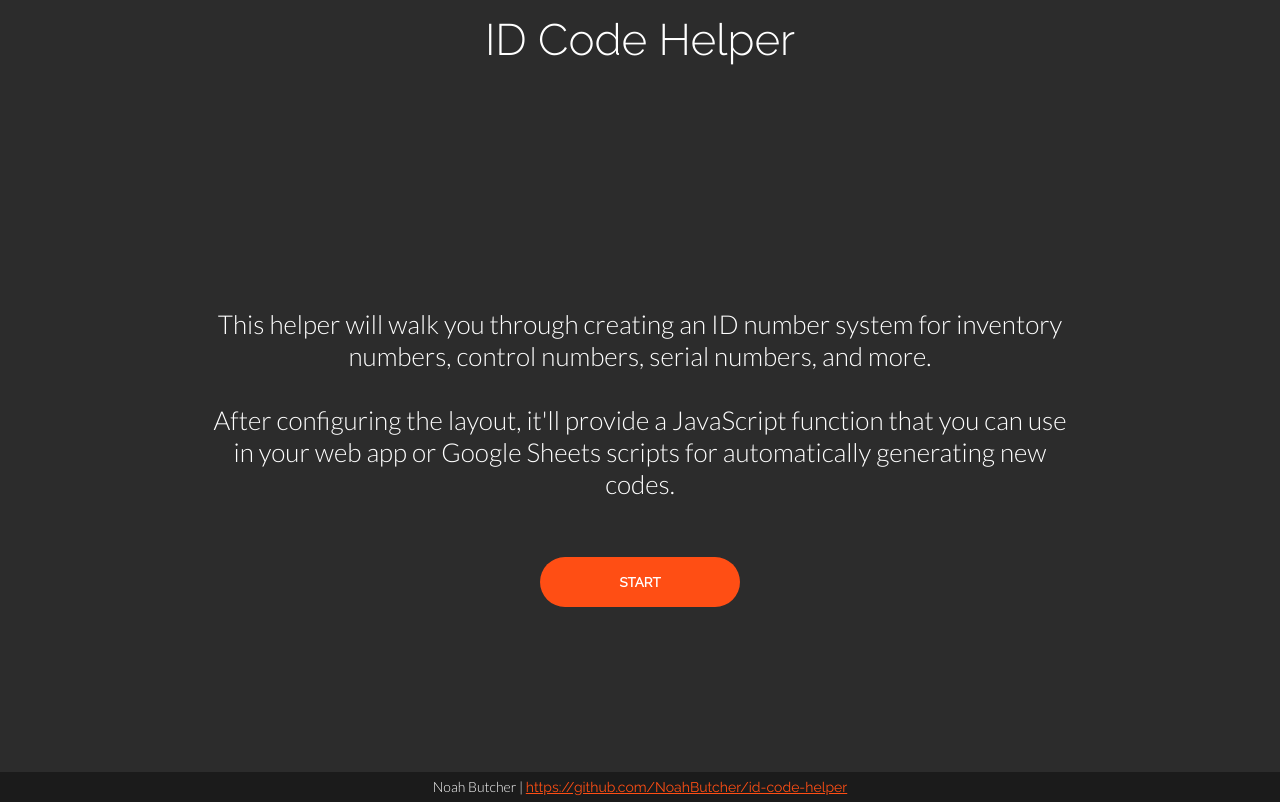
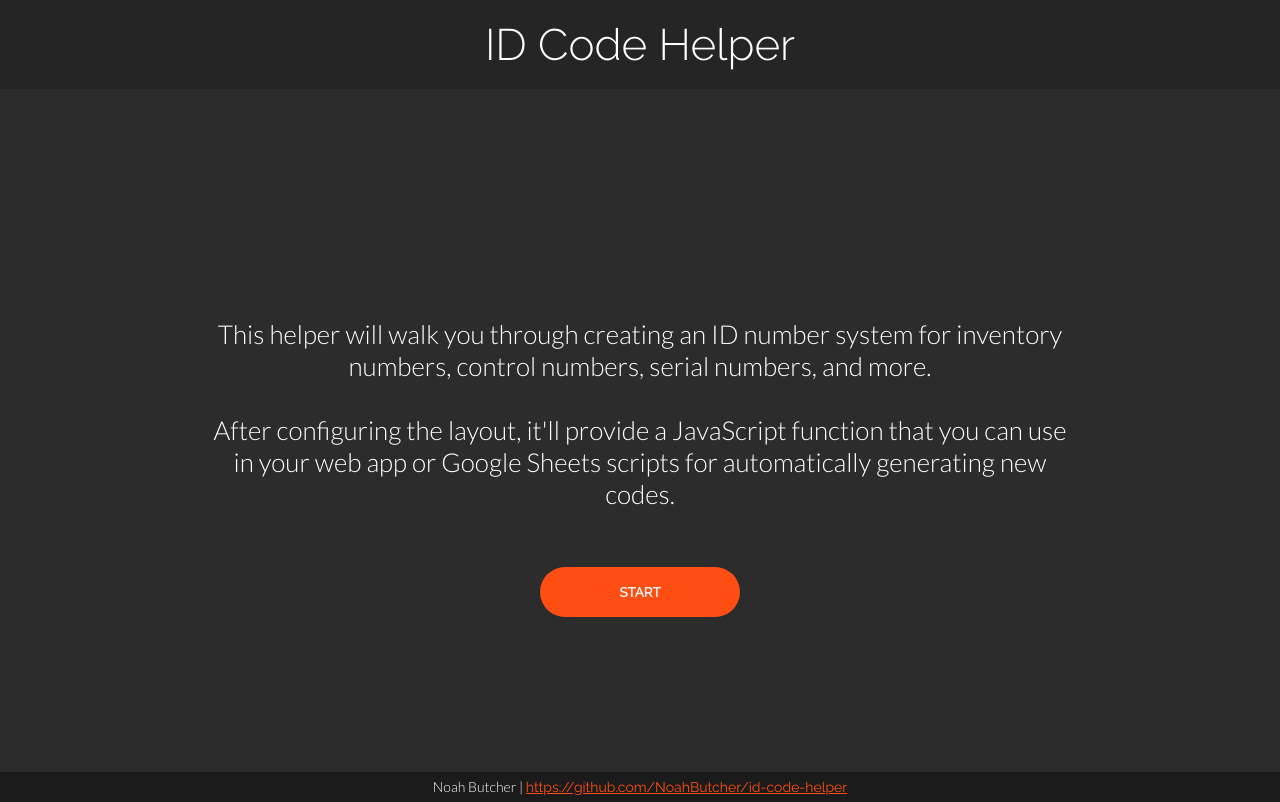
Before and after one commit to LeahButcher/id-code-helper, a React (Create React App) app: page / in a window 1280 px wide. Built offline with nearby package versions, Linux system fonts and the light colour scheme.

Commit message:
Added conditional headers and minmax fix
Headers now change based on the current phase. Header background changed.

- Fixed incorrect min and max numbers for Digits

```diff
--- a/src/App.css
+++ b/src/App.css
@@ -24,6 +24,7 @@
 
 .App-header {
   background:transparent;
+  padding:5px;
   height:10%;
   display: flex;
   flex-direction: column;
@@ -33,6 +34,7 @@
   font-weight: lighter;
   font-size: calc(20px + 3vmin);
   color: white;
+  background-color: #252525;
 }
 
 .App-body {
@@ -111,5 +113,5 @@ button:hover{
 }
 input:focus{
   outline: none;
-  box-shadow: 0px 1px 5px #000000;
+  box-shadow: 0px 2px 8px #000000;
 }
--- a/src/App.js
+++ b/src/App.js
@@ -26,31 +26,37 @@ class App extends Component {
         this.setState({ output: <PrimaryChars /> })
         // this.buttonRef.hidden=true
         this.buttonRef.textContent="Next"
+        this.headerRef.textContent="How will your ID convention start?"
         this.setState({ phase: "PrimaryChars" })
         break;
       case "PrimaryChars":
         this.setState({ output: <SecondaryChars /> })
         this.buttonRef.textContent="Next"
+        this.headerRef.textContent="Will you have subcategories?"
         this.setState({ phase: "SecondaryChars" })
         break;
       case "SecondaryChars":
         this.setState({ output: <Digits /> })
         this.buttonRef.textContent="Next"
+        this.headerRef.textContent="How many numbers will you need?"
         this.setState({ phase: "Digits" })
         break;
       case "Digits":
         this.setState({ output: <ExtraChars /> })
         this.buttonRef.textContent="Next"
+        this.headerRef.textContent="Will you need additional characters?"
         this.setState({ phase: "ExtraChars" })
         break;
       case "ExtraChars":
         this.setState({ output: <Result /> })
         this.buttonRef.textContent="Restart"
+        this.headerRef.textContent="All done!"
         this.setState({ phase: "Result" })
         break;
       case "Result":
         this.setState({ output: <Home /> })
         this.buttonRef.textContent = "Start"
+        this.headerRef.textContent="ID Code Helper"
         this.setState({ phase: "Home" })
         break;
       default:
@@ -62,10 +68,9 @@ class App extends Component {
     return (
       <div className="App">
         <div className="App-main">
-          <header className="App-header">
-            <p>
-              ID Code Helper
-           </p>
+          <header className="App-header"
+                  ref={(ele) => this.headerRef = ele}>
+            ID Code Helper
           </header>
 
           <div className="App-body">
--- a/src/phases/Digits.js
+++ b/src/phases/Digits.js
@@ -22,7 +22,7 @@ class Digits extends Component {
     render() {
         return (
             <div className="App-content-table">
-                Now you'll need to consider the amount of items per letter and/or subcategory you expect.
+                Now you'll need to consider the largest amount of items in a given category and/or subcategory you'll have.
             <br /><br />
                 How many digits do you need your ID convention to hold? Unused digit places will be zeroes. <br />
                 (Choose a number between 2 and 12)
@@ -35,8 +35,8 @@ class Digits extends Component {
                     defaultValue="5"
                     ref={(ele) => this.inputRef = ele}
                     onInput={this.CheckInput}
-                    min="0"
-                    max="3">
+                    min="2"
+                    max="12">
                 </input>
                 <br /><br />
             </div>
--- a/src/phases/Result.js
+++ b/src/phases/Result.js
@@ -12,7 +12,7 @@ class Result extends Component {
     render() {
         return (
             <div className="App-content-table">
-                That's all! Here's your JavaScript function:
+                Here's your JavaScript function:
             <br /><br />
 
             <br /><br />
```
